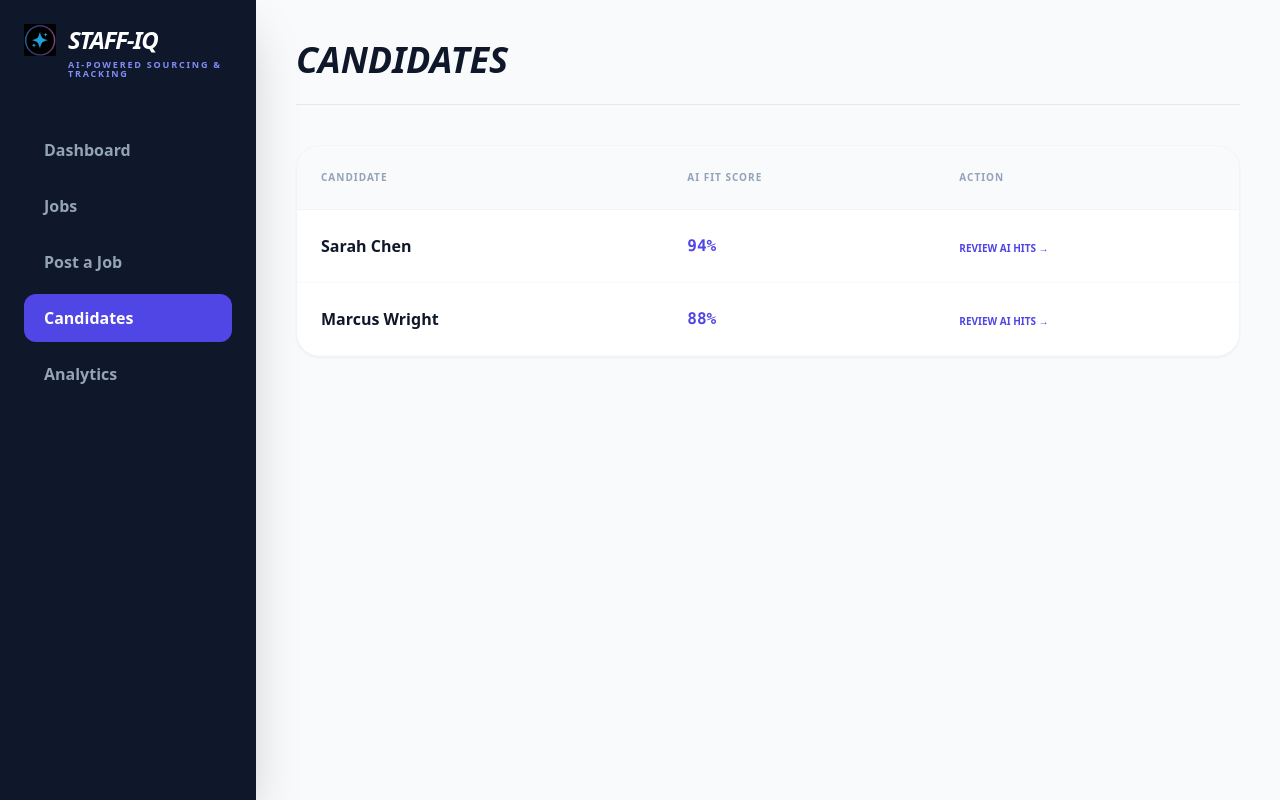
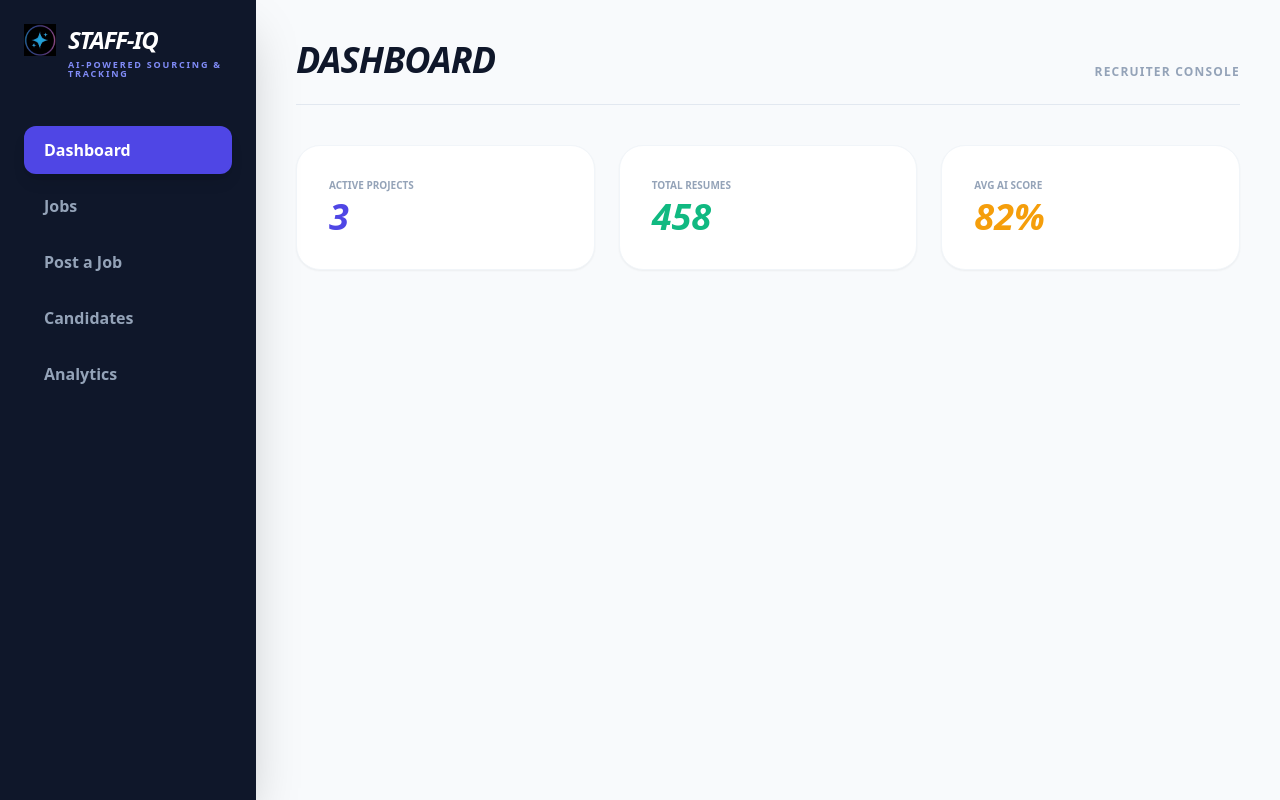
Before and after one commit to dansims2024-afk/staff-iq, a React (Vite) app: page / in a window 1280 px wide. Built offline with nearby package versions, Linux system fonts and the light colour scheme.

Commit message:
Update App.jsx

```diff
--- a/src/App.jsx
+++ b/src/App.jsx
@@ -1,21 +1,64 @@
 import React, { useState } from 'react';
 
 export default function App() {
-  const [activeTab, setActiveTab] = useState('Candidates');
+  const [activeTab, setActiveTab] = useState('Dashboard');
   const [selectedCandidate, setSelectedCandidate] = useState(null);
-  const [showEmailPreview, setShowEmailPreview] = useState(false);
   const [title, setTitle] = useState("");
   const [description, setDescription] = useState("");
+  const [isGenerating, setIsGenerating] = useState(false);
+  const [googleOptimized, setGoogleOptimized] = useState(true);
 
+  // --- 1. JOB / PROJECT REPOSITORY DATA ---
+  const [jobs, setJobs] = useState([
+    { id: 101, title: "Senior Software Engineer", dept: "Engineering", location: "Remote", applicants: 42, status: "Active" },
+    { id: 102, title: "Product Designer", dept: "Design", location: "New York", applicants: 18, status: "Active" },
+    { id: 103, title: "Marketing Lead", dept: "Growth", location: "London", applicants: 0, status: "Draft" }, // "Holding" project
+  ]);
+
+  // --- 2. CANDIDATES WITH RESUME EVALUATION DATA ---
   const candidates = [
-    { id: 1, name: "Sarah Chen", role: "Senior Dev", score: "94%", aiHits: ["5+ years React expert", "Led 10+ person team", "Strong cloud architecture"], email: "sarah.c@example.com" },
-    { id: 2, name: "Marcus Wright", role: "UX Designer", score: "88%", aiHits: ["Figma Systems expert", "Strong accessibility focus", "B2B SaaS background"], email: "m.wright@example.com" },
+    {
+      id: 1, name: "Sarah Chen", role: "Senior Dev", status: "New", score: "94%", source: "LinkedIn",
+      resumeAnalysis: {
+        summary: "Strong fit. Ex-Google engineer with required React experience.",
+        pros: ["5+ years React/Node.js", "Managed team of 10", "CS Degree from Stanford"],
+        cons: ["Salary expectation is high", "Remote only"],
+        recommendation: "Strong Hire"
+      }
+    },
+    {
+      id: 2, name: "Marcus Wright", role: "UX Designer", status: "New", score: "88%", source: "Indeed",
+      resumeAnalysis: {
+        summary: "Good portfolio but lacks specific SaaS experience.",
+        pros: ["Award-winning visual design", "Expert in Figma", "Available immediately"],
+        cons: ["No B2B experience", "Lacks HTML/CSS knowledge"],
+        recommendation: "Interview"
+      }
+    },
   ];
+
+  // --- AI GENERATION LOGIC ---
+  const generateWithGemini = async () => {
+    if (!title) return alert("Please enter a Job Title first!");
+    const googleAI = window.google?.generativeAi;
+    if (!googleAI) return alert("AI Library is still loading...");
+
+    setIsGenerating(true);
+    try {
+      const genAI = new googleAI.GoogleGenerativeAI("YOUR_API_KEY_HERE");
+      const model = genAI.getGenerativeModel({ model: "gemini-1.5-flash" });
+      const prompt = `Write a professional job description for a ${title}. Include a section on "Why Google for Jobs should index this".`;
+      const result = await model.generateContent(prompt);
+      setDescription(result.response.text());
+    } catch (e) {
+      alert("AI Error: Check API Key");
+    } finally { setIsGenerating(false); }
+  };
 
   return (
     <div className="flex min-h-screen bg-[#F8FAFC] text-[#0F172A] font-sans">
 
-      {/* SIDEBAR BRANDING */}
+      {/* SIDEBAR */}
       <nav className="w-64 bg-[#0F172A] text-white p-6 fixed h-full flex flex-col shadow-2xl z-20">
         <div className="mb-12">
           <div className="flex items-center gap-3 mb-1">
@@ -27,7 +70,11 @@ export default function App() {
 
         <div className="flex flex-col gap-2 flex-1">
           {['Dashboard', 'Jobs', 'Post a Job', 'Candidates', 'Analytics'].map((tab) => (
-            <button key={tab} onClick={() => setActiveTab(tab)} className={`text-left p-3 px-5 rounded-xl font-bold flex items-center gap-3 ${activeTab === tab ? 'bg-indigo-600' : 'text-slate-400 hover:bg-slate-800'}`}>
+            <button
+              key={tab}
+              onClick={() => setActiveTab(tab)}
+              className={`text-left p-3 px-5 rounded-xl font-bold flex items-center gap-3 transition-all ${activeTab === tab ? 'bg-indigo-600 text-white shadow-lg' : 'text-slate-400 hover:bg-slate-800'}`}
+            >
               {tab}
             </button>
           ))}
@@ -36,27 +83,120 @@ export default function App() {
 
       {/* MAIN CONTENT */}
       <main className="flex-1 ml-64 p-10">
-        <header className="mb-10 border-b border-slate-200 pb-6">
-          <h2 className="text-4xl font-[900] italic uppercase">{activeTab}</h2>
+        <header className="mb-10 border-b border-slate-200 pb-6 flex justify-between items-end">
+          <h2 className="text-4xl font-[900] italic uppercase tracking-tight">{activeTab}</h2>
+          <span className="text-xs font-black text-slate-400 uppercase tracking-widest">Recruiter Console</span>
         </header>
 
+        {/* 1. DASHBOARD TAB */}
+        {activeTab === 'Dashboard' && (
+          <div className="grid grid-cols-3 gap-6 animate-in fade-in duration-500">
+            <div className="bg-white p-8 rounded-3xl shadow-sm border border-slate-100">
+              <p className="text-slate-400 text-[10px] font-black uppercase mb-1">Active Projects</p>
+              <p className="text-4xl font-[900] italic text-indigo-600">3</p>
+            </div>
+            <div className="bg-white p-8 rounded-3xl shadow-sm border border-slate-100">
+              <p className="text-slate-400 text-[10px] font-black uppercase mb-1">Total Resumes</p>
+              <p className="text-4xl font-[900] italic text-emerald-500">458</p>
+            </div>
+            <div className="bg-white p-8 rounded-3xl shadow-sm border border-slate-100">
+              <p className="text-slate-400 text-[10px] font-black uppercase mb-1">Avg AI Score</p>
+              <p className="text-4xl font-[900] italic text-amber-500">82%</p>
+            </div>
+          </div>
+        )}
+
+        {/* 2. JOBS (PROJECT HOLDER) TAB */}
+        {activeTab === 'Jobs' && (
+          <div className="space-y-6 animate-in fade-in">
+            {jobs.map(job => (
+              <div key={job.id} className="bg-white p-8 rounded-3xl border border-slate-100 shadow-sm flex justify-between items-center hover:shadow-md transition-all">
+                <div>
+                  <div className="flex items-center gap-3 mb-2">
+                    <h4 className="text-2xl font-[900] italic uppercase leading-none">{job.title}</h4>
+                    {/* Status Badges */}
+                    <span className={`px-3 py-1 rounded-full text-[10px] font-black uppercase tracking-widest ${job.status === 'Active' ? 'bg-emerald-100 text-emerald-600' : 'bg-slate-100 text-slate-400'}`}>
+                      {job.status}
+                    </span>
+                  </div>
+                  <p className="text-slate-400 font-bold uppercase text-[10px] tracking-widest">{job.dept} • {job.location}</p>
+                </div>
+                <div className="flex gap-4">
+                  <button className="px-6 py-3 bg-slate-50 text-slate-600 rounded-xl text-xs font-black hover:bg-slate-100">Edit Project</button>
+                  <button className="px-6 py-3 bg-indigo-600 text-white rounded-xl text-xs font-black shadow-lg shadow-indigo-200">View Applicants ({job.applicants})</button>
+                </div>
+              </div>
+            ))}
+            <button className="w-full py-4 border-2 border-dashed border-slate-300 rounded-3xl text-slate-400 font-bold uppercase tracking-widest hover:border-indigo-500 hover:text-indigo-500 transition-all">
+              + Create New Project Holder
+            </button>
+          </div>
+        )}
+
+        {/* 3. POST A JOB TAB (WITH GOOGLE FEATURE) */}
+        {activeTab === 'Post a Job' && (
+          <div className="flex gap-8 animate-in slide-in-from-bottom-4">
+            <div className="flex-1 bg-white p-10 rounded-3xl shadow-xl border border-slate-100">
+              <div className="mb-8">
+                <input value={title} onChange={(e) => setTitle(e.target.value)} className="w-full p-4 bg-slate-50 rounded-2xl border-none font-bold outline-none focus:ring-2 focus:ring-indigo-500 mb-4" placeholder="Job Title" />
+
+                {/* NEW GOOGLE FOR JOBS FEATURE */}
+                <div
+                  onClick={() => setGoogleOptimized(!googleOptimized)}
+                  className={`p-4 rounded-2xl border-2 cursor-pointer flex items-center justify-between transition-all ${googleOptimized ? 'border-indigo-500 bg-indigo-50' : 'border-slate-100 bg-white'}`}
+                >
+                  <div className="flex items-center gap-3">
+                    <div className="w-8 h-8 bg-white rounded-full flex items-center justify-center text-lg shadow-sm">G</div>
+                    <div>
+                      <p className="font-black text-xs uppercase tracking-widest text-slate-700">Google for Jobs Integration</p>
+                      <p className="text-[10px] text-slate-500">Automatically generate Schema.org JSON-LD for free listing.</p>
+                    </div>
+                  </div>
+                  <div className={`w-6 h-6 rounded-full border-2 flex items-center justify-center ${googleOptimized ? 'bg-indigo-600 border-indigo-600' : 'border-slate-300'}`}>
+                    {googleOptimized && <span className="text-white text-xs">✓</span>}
+                  </div>
+                </div>
+              </div>
+
+              <div className="flex justify-between mb-2">
+                 <span className="text-[10px] font-black text-slate-400 uppercase tracking-widest">AI Description</span>
+                 <button onClick={generateWithGemini} disabled={isGenerating} className="text-indigo-600 font-black text-xs hover:underline">
+                    {isGenerating ? "⌛ AI writing..." : "✨ Generate with Gemini"}
+                 </button>
+              </div>
+              <textarea value={description} onChange={(e) => setDescription(e.target.value)} className="w-full h-64 p-6 bg-slate-50 rounded-3xl border-none mb-8 text-sm leading-relaxed" placeholder="Description..." />
+              <button className="w-full py-5 bg-[#0F172A] text-white rounded-2xl font-black text-lg hover:bg-indigo-600 transition-all shadow-xl">
+                Publish & Index on Google 🚀
+              </button>
+            </div>
+          </div>
+        )}
+
+        {/* 4. CANDIDATES TAB (WITH AI RESUME EVALUATOR) */}
         {activeTab === 'Candidates' && (
-          <div className="bg-white rounded-3xl shadow-sm border border-slate-100 overflow-hidden">
+          <div className="bg-white rounded-3xl shadow-sm border border-slate-100 overflow-hidden animate-in fade-in">
             <table className="w-full text-left">
               <thead>
                 <tr className="bg-slate-50 text-[10px] font-black text-slate-400 uppercase tracking-widest border-b border-slate-100">
-                  <th className="p-6">Candidate</th>
-                  <th className="p-6">AI Fit Score</th>
-                  <th className="p-6">Action</th>
+                  <th className="p-6">Name</th>
+                  <th className="p-6">Role</th>
+                  <th className="p-6">AI Match</th>
+                  <th className="p-6">Resume Action</th>
                 </tr>
               </thead>
-              <tbody>
+              <tbody className="divide-y divide-slate-100">
                 {candidates.map(c => (
-                  <tr key={c.id} className="border-b border-slate-50 hover:bg-slate-50/50 transition-colors">
+                  <tr key={c.id} className="hover:bg-slate-50 transition-colors">
                     <td className="p-6 font-bold">{c.name}</td>
+                    <td className="p-6 text-sm text-slate-500">{c.role}</td>
                     <td className="p-6 font-mono font-bold text-indigo-600">{c.score}</td>
                     <td className="p-6">
-                      <button onClick={() => setSelectedCandidate(c)} className="text-[10px] font-black uppercase text-indigo-600 hover:underline">Review AI Hits →</button>
+                      <button
+                        onClick={() => setSelectedCandidate(c)}
+                        className="bg-indigo-50 text-indigo-600 px-4 py-2 rounded-lg text-[10px] font-black uppercase tracking-wide hover:bg-indigo-100 transition-colors"
+                      >
+                        ⚡ Evaluate Resume
+                      </button>
                     </td>
                   </tr>
                 ))}
@@ -65,63 +205,66 @@ export default function App() {
           </div>
         )}
 
-        {/* CANDIDATE INTEL MODAL */}
-        {selectedCandidate && !showEmailPreview && (
-          <div className="fixed inset-0 bg-slate-900/60 backdrop-blur-sm z-50 flex items-center justify-center p-4">
-            <div className="bg-white w-full max-w-lg rounded-[40px] shadow-2xl overflow-hidden animate-in zoom-in-95">
-              <div className="bg-[#0F172A] p-8 text-white flex justify-between items-center">
-                <h3 className="font-[900] italic uppercase tracking-tighter">Candidate Intel</h3>
-                <button onClick={() => setSelectedCandidate(null)} className="text-slate-400 text-xl">✕</button>
+        {/* 5. ANALYTICS TAB */}
+        {activeTab === 'Analytics' && (
+          <div className="grid grid-cols-2 gap-8 animate-in fade-in">
+             <div className="bg-white p-10 rounded-3xl border border-slate-100 shadow-sm text-center">
+                <h4 className="text-[10px] font-black text-slate-400 uppercase mb-8">Overall Match Rate</h4>
+                <div className="w-48 h-48 rounded-full border-[12px] border-indigo-500 mx-auto flex items-center justify-center shadow-lg shadow-indigo-100">
+                   <p className="text-4xl font-[900] italic">82%</p>
                 </div>
-              <div className="p-10">
-                <h4 className="text-2xl font-[900] italic uppercase mb-1">{selectedCandidate.name}</h4>
-                <div className="mb-8 bg-indigo-50/50 p-6 rounded-3xl border border-indigo-100">
-                  <p className="text-[10px] font-black text-indigo-600 uppercase mb-4 tracking-widest">✨ AI Analysis Highlights</p>
-                  <ul className="space-y-2">
-                    {selectedCandidate.aiHits.map((hit, i) => <li key={i} className="text-sm font-bold text-slate-700">• {hit}</li>)}
-                  </ul>
              </div>
-                <button onClick={() => setShowEmailPreview(true)} className="w-full py-5 bg-indigo-600 text-white rounded-2xl font-[900] italic uppercase tracking-tighter hover:bg-indigo-700 shadow-xl shadow-indigo-100">Schedule Interview</button>
+             <div className="bg-white p-10 rounded-3xl border border-slate-100 shadow-sm">
+                <h4 className="text-[10px] font-black text-slate-400 uppercase mb-8">Source ROI</h4>
+                <div className="space-y-6">
+                   {['LinkedIn', 'Google Jobs', 'Indeed'].map((s, i) => (
+                     <div key={s} className="space-y-2">
+                        <div className="flex justify-between text-[10px] font-black uppercase tracking-widest text-slate-500"><span>{s}</span><span>{90 - (i*15)}%</span></div>
+                        <div className="h-2 bg-slate-100 rounded-full"><div className="h-full bg-indigo-500 rounded-full" style={{width: `${90-(i*15)}%`}}></div></div>
+                     </div>
+                   ))}
                 </div>
              </div>
           </div>
         )}
 
-        {/* BRANDED EMAIL PREVIEW */}
-        {showEmailPreview && selectedCandidate && (
+        {/* RESUME EVALUATION MODAL */}
+        {selectedCandidate && (
           <div className="fixed inset-0 bg-slate-900/60 backdrop-blur-sm z-50 flex items-center justify-center p-4">
-            <div className="bg-white w-full max-w-2xl rounded-[40px] shadow-2xl overflow-hidden animate-in slide-in-from-bottom-4">
-              <div className="p-6 border-b border-slate-100 flex justify-between items-center bg-slate-50">
-                <span className="text-[10px] font-black text-slate-400 uppercase tracking-widest">Branded Email Preview</span>
-                <button onClick={() => setShowEmailPreview(false)} className="text-slate-400">Back to Intel</button>
+            <div className="bg-white w-full max-w-lg rounded-[40px] shadow-2xl overflow-hidden animate-in zoom-in-95">
+              <div className="bg-[#0F172A] p-8 text-white flex justify-between items-center">
+                <h3 className="font-[900] italic uppercase tracking-tighter">Resume Evaluation</h3>
+                <button onClick={() => setSelectedCandidate(null)} className="text-slate-400 text-xl">✕</button>
+              </div>
+              <div className="p-10">
+                <div className="mb-6">
+                  <h4 className="text-2xl font-[900] italic uppercase mb-1">{selectedCandidate.name}</h4>
+                  <p className="text-sm font-bold text-slate-500">{selectedCandidate.resumeAnalysis.summary}</p>
                 </div>
 
-              <div className="p-12 bg-white">
-                <div className="max-w-md mx-auto border border-slate-100 rounded-3xl overflow-hidden shadow-sm">
-                  <div className="bg-[#0F172A] p-6 flex items-center gap-3">
-                    <img src="/logo.png" className="w-6 h-6" alt="logo" />
-                    <span className="text-white font-[900] italic uppercase text-sm tracking-tighter">Staff-IQ</span>
+                <div className="space-y-4 mb-8">
+                  <div className="bg-emerald-50 p-4 rounded-2xl border border-emerald-100">
+                    <p className="text-[10px] font-black text-emerald-600 uppercase tracking-widest mb-2">Pros</p>
+                    <ul className="text-xs font-bold text-emerald-800 space-y-1">
+                      {selectedCandidate.resumeAnalysis.pros.map(p => <li key={p}>+ {p}</li>)}
+                    </ul>
                   </div>
-                  <div className="p-8 space-y-4">
-                    <h5 className="text-xl font-[900] italic uppercase leading-tight">Great news, {selectedCandidate.name.split(' ')[0]}!</h5>
-                    <p className="text-sm text-slate-600 leading-relaxed">Our AI team at <b>Staff-IQ</b> has reviewed your application for the <b>{selectedCandidate.role}</b> role, and we are impressed by your background.</p>
-                    <p className="text-sm text-slate-600">We would love to schedule a 30-minute introductory call to discuss the next steps.</p>
-                    <div className="py-4">
-                      <button className="w-full py-4 bg-indigo-600 text-white rounded-xl font-black text-xs uppercase tracking-widest">Pick a Time 📅</button>
-                    </div>
-                    <p className="text-[10px] text-slate-400 text-center uppercase font-bold tracking-widest">Sent via Staff-IQ Automated Scheduling</p>
+                  <div className="bg-rose-50 p-4 rounded-2xl border border-rose-100">
+                    <p className="text-[10px] font-black text-rose-600 uppercase tracking-widest mb-2">Cons</p>
+                    <ul className="text-xs font-bold text-rose-800 space-y-1">
+                      {selectedCandidate.resumeAnalysis.cons.map(c => <li key={c}>- {c}</li>)}
+                    </ul>
                   </div>
                 </div>
-                <button
-                  onClick={() => { alert('Email Sent!'); setShowEmailPreview(false); setSelectedCandidate(null); }}
-                  className="w-full mt-10 py-5 bg-[#0F172A] text-white rounded-2xl font-[900] italic uppercase shadow-xl"
-                >
-                  Send Branded Invite 🚀
+
+                <button className="w-full py-5 bg-indigo-600 text-white rounded-2xl font-[900] italic uppercase tracking-tighter shadow-xl">
+                  {selectedCandidate.resumeAnalysis.recommendation === "Strong Hire" ? "Move to Interview 📅" : "Send Rejection ✕"}
                 </button>
               </div>
             </div>
           </div>
         )}
+
       </main>
     </div>
   );
```
Lines whose indentation alone changed are shown as unchanged.
